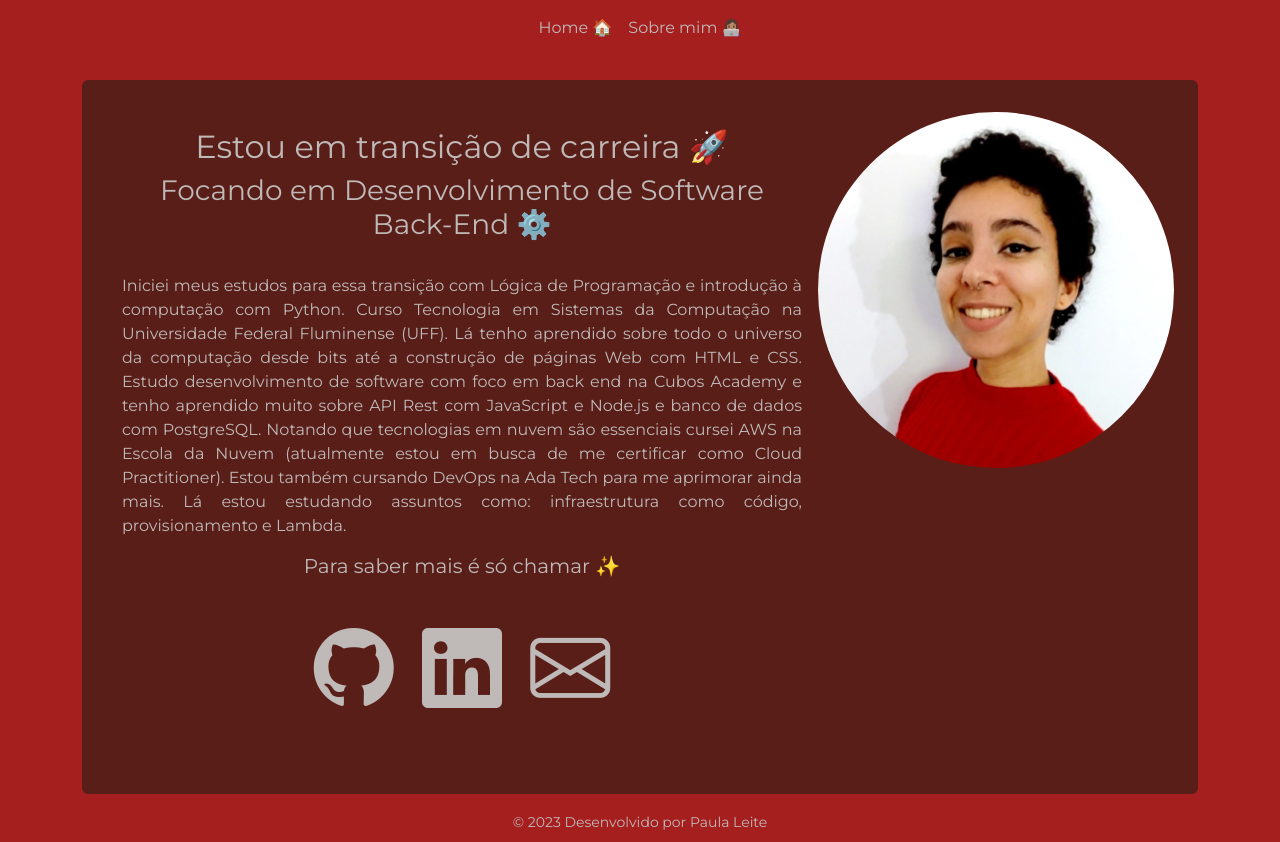
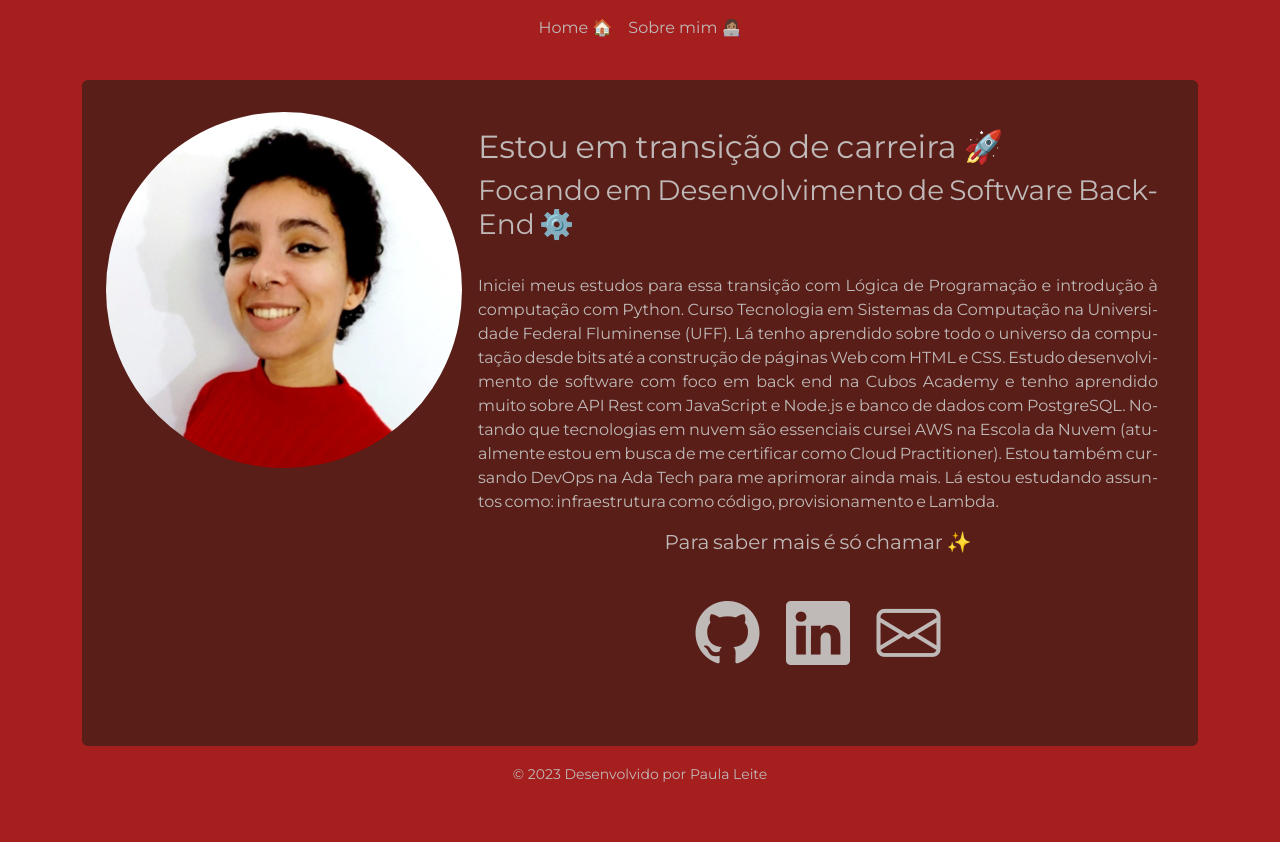
Before and after one commit to paularml/paularml.github.io, a plain HTML site: page src/views/sobreMim.html in a window 1280 px wide. After the commit the page ends 800 px from the top, so only its background shows below. Drawn offline with nearby package versions, Linux system fonts and the light colour scheme.

Commit message:
feat: sobre mim icones e word-spacing alterados

```diff
--- a/src/css/index.css
+++ b/src/css/index.css
@@ -29,9 +29,23 @@ body {
   }
 }
 
+@media (max-width: 768px) {
+  i {
+    font-size: 2em;
+  }
+}
+
+@media (min-width: 768px) {
+  i.bi {
+    font-size: 4em;
+  }
+}
+
 .card {
   transition: all 0.4s;
   background-color: var(--vinho);
+  word-spacing: -0.1em;
+  hyphens: auto;
 }
 
 .card:hover {
--- a/src/views/sobreMim.html
+++ b/src/views/sobreMim.html
@@ -38,10 +38,15 @@
       <div class="col">
         <div class="card mb-3 border-0 py-3 d-flex align-items-left" style="transition: none; transform: none;">
           <div class="row g-0 h-100 py-3 px-4 ">
+            <div class="col-md-4">
+              <img src="../resources/icon.jpeg" class="img-fluid me-3 rounded-circle" alt="...">
+            </div>
             <div class="col-md-8 ">
               <div class="card-body">
-                                <h2 class="card-text">Estou em transição de carreira 🚀</h2>
-                                <h3 class="card-text">Focando em Desenvolvimento de Software Back-End ⚙️</h3>
+                <h2 class="card-text" style="text-align: justify;">Estou em transição de carreira 🚀</h2>
+                <h3 class="card-text" style="text-align: justify; word-spacing: -0.1em;">Focando em Desenvolvimento de
+                  Software Back-End ⚙️
+                </h3>
                 <br>
                 <p style="text-align: justify;">Iniciei meus estudos para essa
                   transição com Lógica
@@ -62,18 +67,13 @@
                 <h5>Para saber mais é só chamar ✨</h5>
                 <br>
                 <p style="text-align: center;">
-                                    <a href="https://github.com/paularml" target="_blank"><i class="bi bi-github px-4"
-                                            style="font-size: 5em;"></i></a>
-                                    <a href="https://www.linkedin.com/in/paularml/" target="_blank"><i
-                                            class="bi bi-linkedin" style="font-size: 5em;"></i></a> <a
-                                        href="mailto:paula.rml@hotmail.com" target="_blank"><i
-                                            class="bi bi-envelope px-4" style="font-size: 5em;"></i></a>
+                  <a href="https://github.com/paularml" target="_blank"><i class="bi bi-github px-4"></i></a>
+                  <a href="https://www.linkedin.com/in/paularml/" target="_blank"><i class="bi bi-linkedin"></i></a> <a
+                    href="mailto:paula.rml@hotmail.com" target="_blank"><i class="bi bi-envelope px-4"></i></a>
                 </p>
               </div>
             </div>
-                        <div class="col-md-4">
-                            <img src="../resources/icon.jpeg" class="img-fluid me-3 rounded-circle" alt="...">
-                        </div>
+
           </div>
         </div>
       </div>
```
Lines whose indentation alone changed are shown as unchanged.
